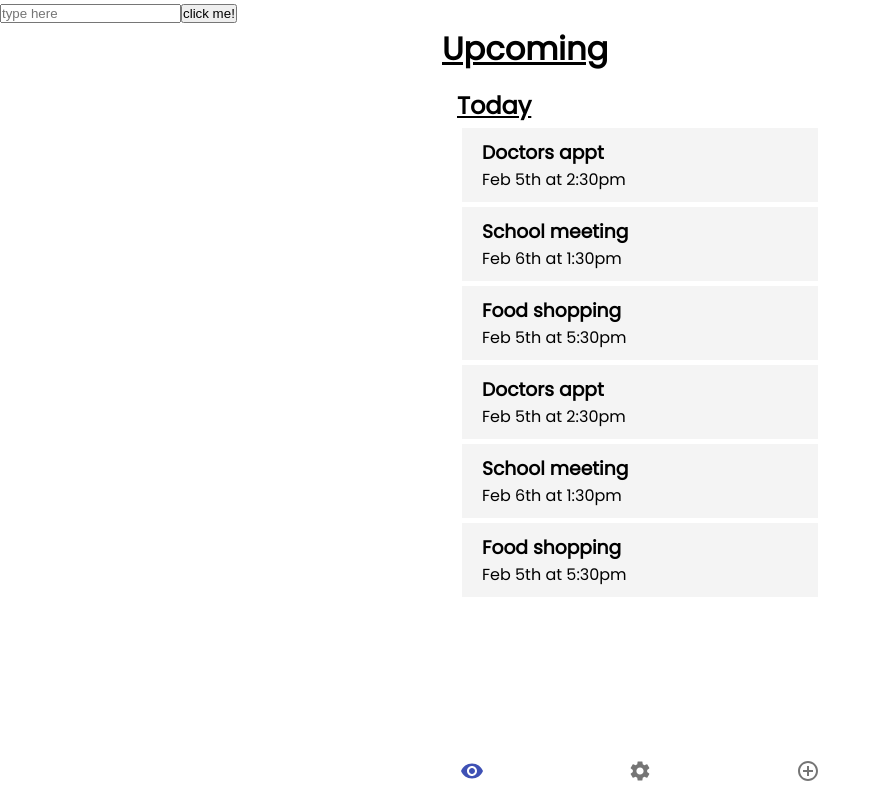
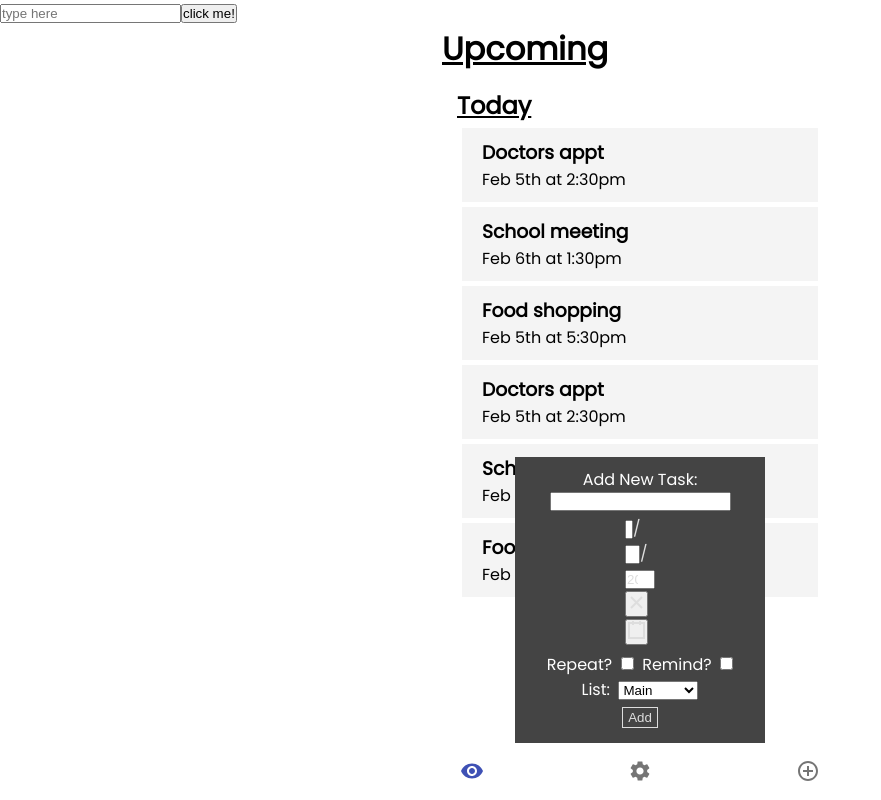
Before and after one commit to indomie858/todolist-react, a React (Create React App) app: page / in a window 1280 px wide. Shown: the whole page, without its empty margins (0-881 px from the left). Built offline with nearby package versions, Linux system fonts and the light colour scheme.

Commit message:
Added add task popover

```diff
--- a/package.json
+++ b/package.json
@@ -9,8 +9,12 @@
     "@testing-library/react": "^11.2.6",
     "@testing-library/user-event": "^12.8.3",
     "react": "^17.0.2",
+    "react-date-picker": "^8.1.1",
+    "react-datepicker": "^3.8.0",
     "react-dom": "^17.0.2",
+    "react-moment": "^1.1.1",
     "react-scripts": "4.0.3",
+    "react-time-picker": "^4.2.1",
     "web-vitals": "^1.1.1"
   },
   "scripts": {
--- a/src/App.js
+++ b/src/App.js
@@ -4,8 +4,10 @@ import { useState } from 'react'
 import Header from './components/Header'
 import Tasks from './components/Tasks'
 import BottomNavBar from './components/BottomNavBar'
+import AddTask from './components/AddTask.js'
 
 import Container from '@material-ui/core/Container';
+import { SettingsApplications } from '@material-ui/icons'
 
 const App = () => {
   //state for displaying tasks. currently has placeholder objects. will replace with tasks from database
@@ -50,6 +52,8 @@ const App = () => {
     ]
   )
 
+  const [showAddTask, setAddTask] = useState(true);
+
   return (
     <>
     <TestComponent />
@@ -61,7 +65,8 @@ const App = () => {
         {tasks.length > 0 ? (<Tasks tasks={tasks} listTitle='Today' />) : ('No tasks to show')}
       </div>
     </Container>
-    <BottomNavBar />
+    {showAddTask && <AddTask onAdd={() => setAddTask(false)}/>}
+    <BottomNavBar onAddTask={() => setAddTask(true)} />
     </>
   );
 }
--- /dev/null
+++ b/src/components/AddTask.js
@@ -0,0 +1,44 @@
+import React, {useState} from "react";
+import DatePicker from 'react-date-picker';
+import TimePicker from 'react-time-picker';
+import RepeatPicker from "./RepeatPicker";
+
+
+const AddTask = (props) => {
+
+    const [taskValue, setTaskValue] = useState("");
+    const [dateValue, setDateValue] = useState(new Date());
+    const [listValue, setListValue] = useState("Main");
+    const [willRepeat, setWillRepeat] = useState(false);
+    const [showTime, toggleShowTime] = useState(false);
+    const [time, setTime] = useState("1:00");
+    const [repeatFrequency, setRepeatFrequency] = useState("Every");
+    const [numDays, setNumDays] = useState(1);
+
+    return (
+        <div className="popover">
+            <span>Add New Task:</span>
+            <input type="text" value={taskValue} onChange={(e) => setTaskValue(e.target.value)}/>
+            <DatePicker value={dateValue}  onChange={setDateValue} className="addTaskInput"/>
+            <div>Repeat? &nbsp;
+                <input type="checkbox" checked={willRepeat} onClick={() => setWillRepeat(!willRepeat)}/>&nbsp;
+                Remind? &nbsp;
+                <input type="checkbox"checked={showTime} onClick={() => toggleShowTime(!showTime)}/>
+            </div>
+            {showTime && <TimePicker onChange={setTime} value={time}/>}
+            {willRepeat && <RepeatPicker
+                isEvery={repeatFrequency} changeRepeats={(e) => setRepeatFrequency(e.target.value)}
+                numDays={numDays} onChange={(e) => e.target.value > 0 ? setNumDays(e.target.value) : setNumDays(numDays)}/>}
+            <label>List: &nbsp;
+                <select value={listValue} onChange={(e) => setListValue(e.target.value)}>
+                    <option value="Main">Main</option>
+                    <option value="Shared">Shared</option>
+                    <option value="Other List">Other List</option>
+                </select>
+            </label>
+            <button className="addTaskInput addTaskButton" onClick={props.onAdd}>Add</button>
+        </div>
+    );
+}
+
+export default AddTask
--- a/src/components/BottomNavBar.js
+++ b/src/components/BottomNavBar.js
@@ -15,7 +15,7 @@ const useStyles = makeStyles({
     },
 });
 
-const BottomNavBar = () => {
+const BottomNavBar = (props) => {
     const classes = useStyles();
     const [value, setValue] = React.useState(0);
 
@@ -30,7 +30,7 @@ const BottomNavBar = () => {
         >
             <BottomNavigationAction label="" icon={<VisibilityIcon />} />
             <BottomNavigationAction label="" icon={<SettingsIcon />} />
-            <BottomNavigationAction label="" icon={<ControlPointIcon />} />
+            <BottomNavigationAction label="" icon={<ControlPointIcon />} onClick={props.onAddTask}/>
         </BottomNavigation>
     );
 }
--- /dev/null
+++ b/src/components/RepeatPicker.js
@@ -0,0 +1,22 @@
+import React from 'react';
+
+const RepeatPicker  = (props) => {
+    return (
+        <div>
+            <form>
+                <select value={props.isEvery} onChange={props.changeRepeats}>
+                        <option value="Once">Once</option>
+                        <option value="Every">Every</option>
+                </select>
+
+                <span>
+                    <input type="number" value={props.numDays} onChange={props.onChange} className="numberInput"/>
+                    <label>Days</label>
+                </span>
+
+            </form>
+        </div>
+    );
+}
+
+export default RepeatPicker;
--- a/src/index.css
+++ b/src/index.css
@@ -1,4 +1,4 @@
-@import url('https://fonts.googleapis.com/css2?family=Poppins:wght@300;400&display=swap');
+@import url("https://fonts.googleapis.com/css2?family=Poppins:wght@300;400&display=swap");
 
 * {
   box-sizing: border-box;
@@ -7,7 +7,7 @@
 }
 
 body {
-  font-family: 'Poppins', sans-serif;
+  font-family: "Poppins", sans-serif;
 }
 
 /* task list container sizing */
@@ -20,7 +20,8 @@ body {
   border-radius: 5px;
 }
 
-h1, h2 {
+h1,
+h2 {
   text-decoration: underline;
 }
 
@@ -37,3 +38,52 @@ h1, h2 {
   align-items: center;
   justify-content: space-between;
 }
+
+/* window views that pop up over the current view, such as adding a new task */
+.popover {
+  z-index: 1;
+  display: flex;
+  flex-wrap: wrap;
+  color: white;
+  justify-content: center;
+  align-items: center;
+  background: #444444;
+  width: 250px;
+  position: absolute;
+  top: 75%;
+  left: 50%;
+  padding: 10px 20px;
+  transform: translate(-50%, -50%);
+}
+
+.addTaskInput {
+  margin: 5px;
+  color: rgb(221, 221, 221);
+  margin-left: 100%;
+  margin-right: 100%;
+}
+
+.addTaskButton {
+  border: solid rgb(221, 221, 221) 1px;
+  background-color: #444444;
+  padding: 2px 5px 2px 5px;
+}
+
+.addTaskButton:active {
+  background-color: black;
+}
+
+.numberInput {
+  width: 3em;
+}
+
+.react-date-picker__inputGroup__input,
+.react-time-picker__inputGroup__input {
+  color: rgb(221, 221, 221);
+}
+
+.react-date-picker__button svg,
+.react-time-picker__button svg {
+  display: inherit;
+  stroke: rgb(221, 221, 221);
+}
```
